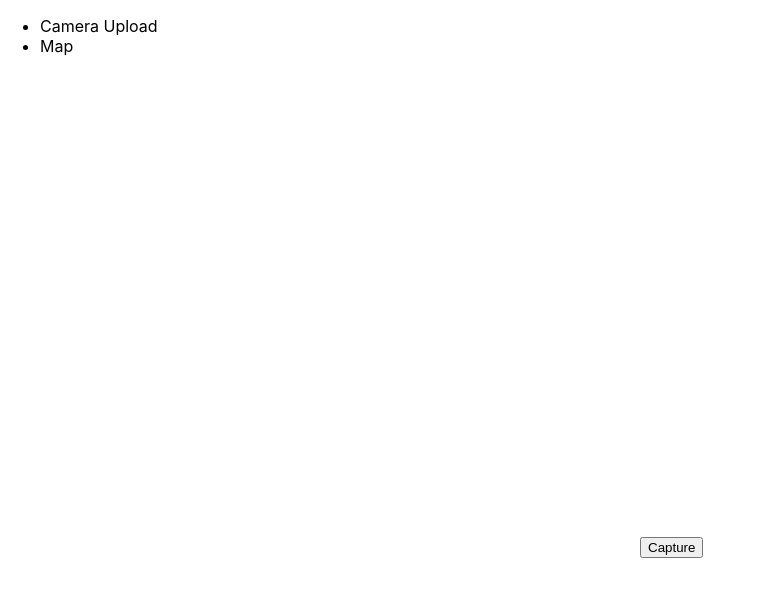
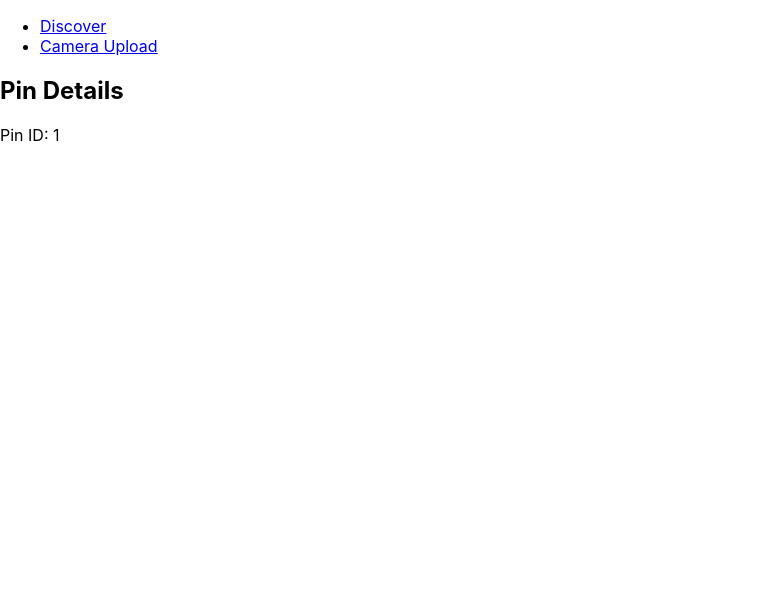
Before and after one commit to lilyschen/OceanRevive, a React (Create React App) app in the folder client/: page /pin-details/1 in a window 1280 px wide. Shown: the top 596 px of the page, without its empty margins (0-765 px from the left). Built offline with nearby package versions, Linux system fonts and the light colour scheme; no server answers.

Commit message:
replaced with react router

```diff
--- a/client/package.json
+++ b/client/package.json
@@ -9,6 +9,7 @@
     "@testing-library/user-event": "^13.5.0",
     "react": "^18.2.0",
     "react-dom": "^18.2.0",
+    "react-router-dom": "^6.21.3",
     "react-scripts": "^5.0.1",
     "react-webcam": "^7.2.0",
     "web-vitals": "^2.1.4"
--- a/client/src/App.js
+++ b/client/src/App.js
@@ -1,22 +1,21 @@
 // src/App.js
 import React, { useState } from 'react';
+import { BrowserRouter as Router, Route, Routes } from 'react-router-dom';
 import CameraUpload from './CameraUpload';
 import MapScreen from './MapScreen';
+import PinDetails from './PinDetails';
+import Navbar from './Navbar';
 
 function App() {
-  const [currentScreen, setCurrentScreen] = useState('camera');
-
   return (
-    <div className="App">
-      <nav>
-        <ul>
-          <li onClick={() => setCurrentScreen('camera')}>Camera Upload</li>
-          <li onClick={() => setCurrentScreen('map')}>Map</li>
-        </ul>
-      </nav>
-      {currentScreen === 'camera' && <CameraUpload setScreen={setCurrentScreen} />}
-      {currentScreen === 'map' && <MapScreen setScreen={setCurrentScreen} />}
-    </div>
+    <Router>
+      <Navbar />
+      <Routes>
+        <Route path="/" element={<MapScreen />} />
+        <Route path="/upload" element={<CameraUpload />} />
+        <Route path="/pin-details/:pinId" element={<PinDetails />} />
+      </Routes>
+    </Router>
   );
 }
 
--- a/client/src/CameraUpload.js
+++ b/client/src/CameraUpload.js
@@ -1,5 +1,6 @@
 // src/CameraUpload.js
 import React, { useState, useCallback, useEffect } from 'react';
+import { useNavigate } from "react-router-dom";
 import Webcam from 'react-webcam';
 
 const CameraUpload = () => {
@@ -29,6 +30,8 @@ const CameraUpload = () => {
     setImage(imageSrc);
   }, []);
 
+  let navigate = useNavigate();
+
   const handleUpload = () => {
     if (image) {
       const formData = new FormData();
@@ -45,6 +48,7 @@ const CameraUpload = () => {
         .then((result) => {
           console.log(result);
           // Handle success or display a message to the user
+          navigate("/");
         })
         .catch((error) => {
           console.error('Error uploading image:', error);
--- a/client/src/MapScreen.js
+++ b/client/src/MapScreen.js
@@ -1,5 +1,6 @@
 // src/MapScreen.js
 import React, { useState, useEffect } from 'react';
+import { useNavigate } from "react-router-dom";
 import { GoogleMap, LoadScript, MarkerF } from '@react-google-maps/api';
 
 const MapScreen = ({ setScreen }) => {
@@ -35,6 +36,12 @@ const MapScreen = ({ setScreen }) => {
     height: '400px',
   };
 
+  let navigate = useNavigate();
+  const routeChange = (detailId) => {
+    let path = `/pin-details/${detailId}`;
+    navigate(path);
+  }
+
   const center = userLocation || { lat: 37.7749, lng: -122.4194 };
 
   return (
@@ -47,7 +54,9 @@ const MapScreen = ({ setScreen }) => {
               key={location.id}
               position={{ lat: location.lat, lng: location.lng }}
               title={location.name}
-            />
+              onClick={() => routeChange(location.id)}
+            >
+            </MarkerF>
           ))}
         </GoogleMap>
       </LoadScript>
--- /dev/null
+++ b/client/src/Navbar.js
@@ -0,0 +1,20 @@
+// src/components/Navbar.js
+import React from 'react';
+import { Link } from 'react-router-dom';
+
+const Navbar = () => {
+    return (
+        <nav>
+            <ul>
+                <li>
+                    <Link to="/">Discover</Link>
+                </li>
+                <li>
+                    <Link to="/upload">Camera Upload</Link>
+                </li>
+            </ul>
+        </nav>
+    );
+};
+
+export default Navbar;
--- /dev/null
+++ b/client/src/PinDetails.js
@@ -0,0 +1,17 @@
+// src/components/PinDetails.js
+import React from 'react';
+import { useParams } from 'react-router-dom';
+
+const PinDetails = ({ match }) => {
+    const { pinId } = useParams();
+
+    return (
+        <div>
+            <h2>Pin Details</h2>
+            <p>Pin ID: {pinId}</p>
+            {/* Add more details as needed */}
+        </div>
+    );
+};
+
+export default PinDetails;
```
Also changed, not shown: 1 other file (tests, documents, lock files or other folders).
